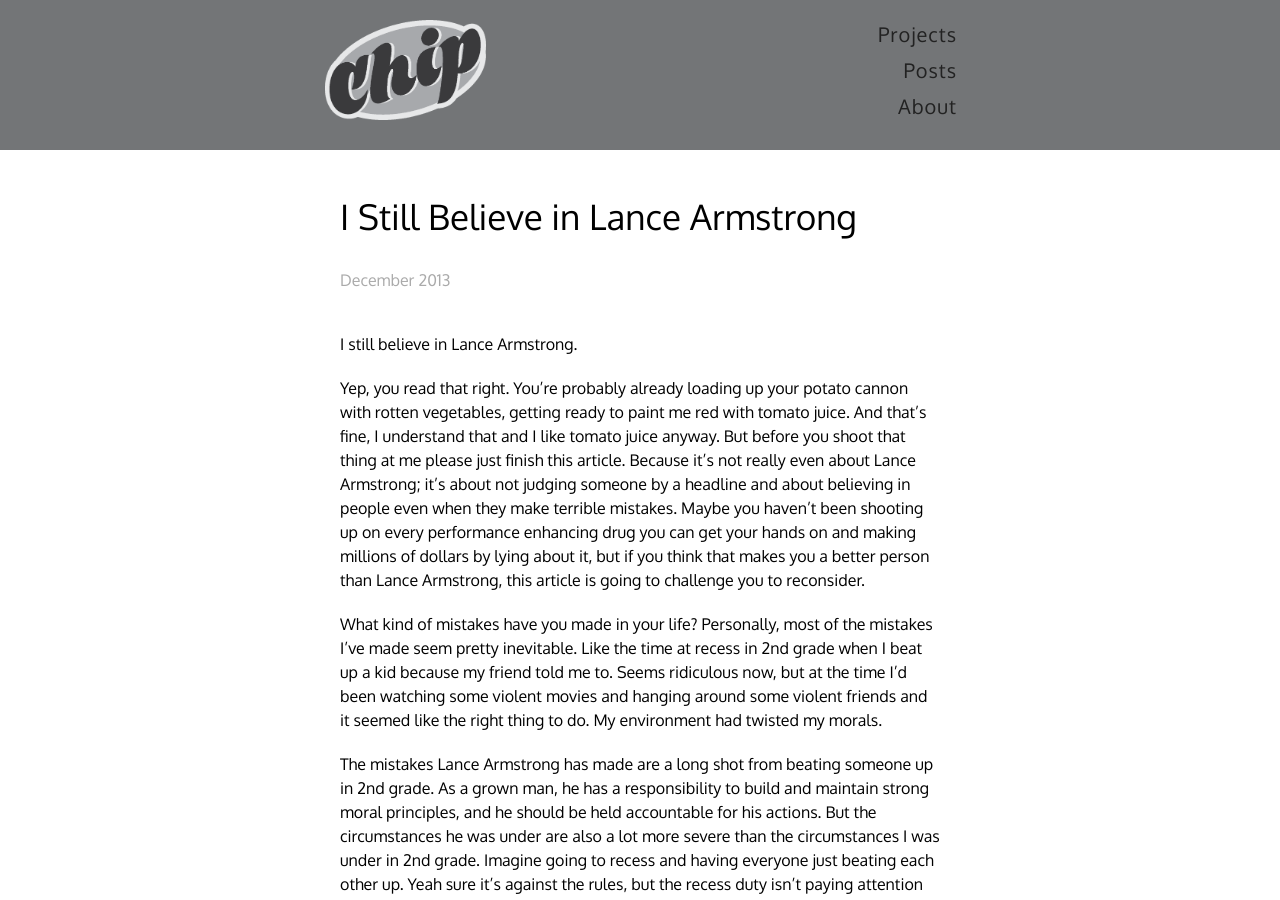
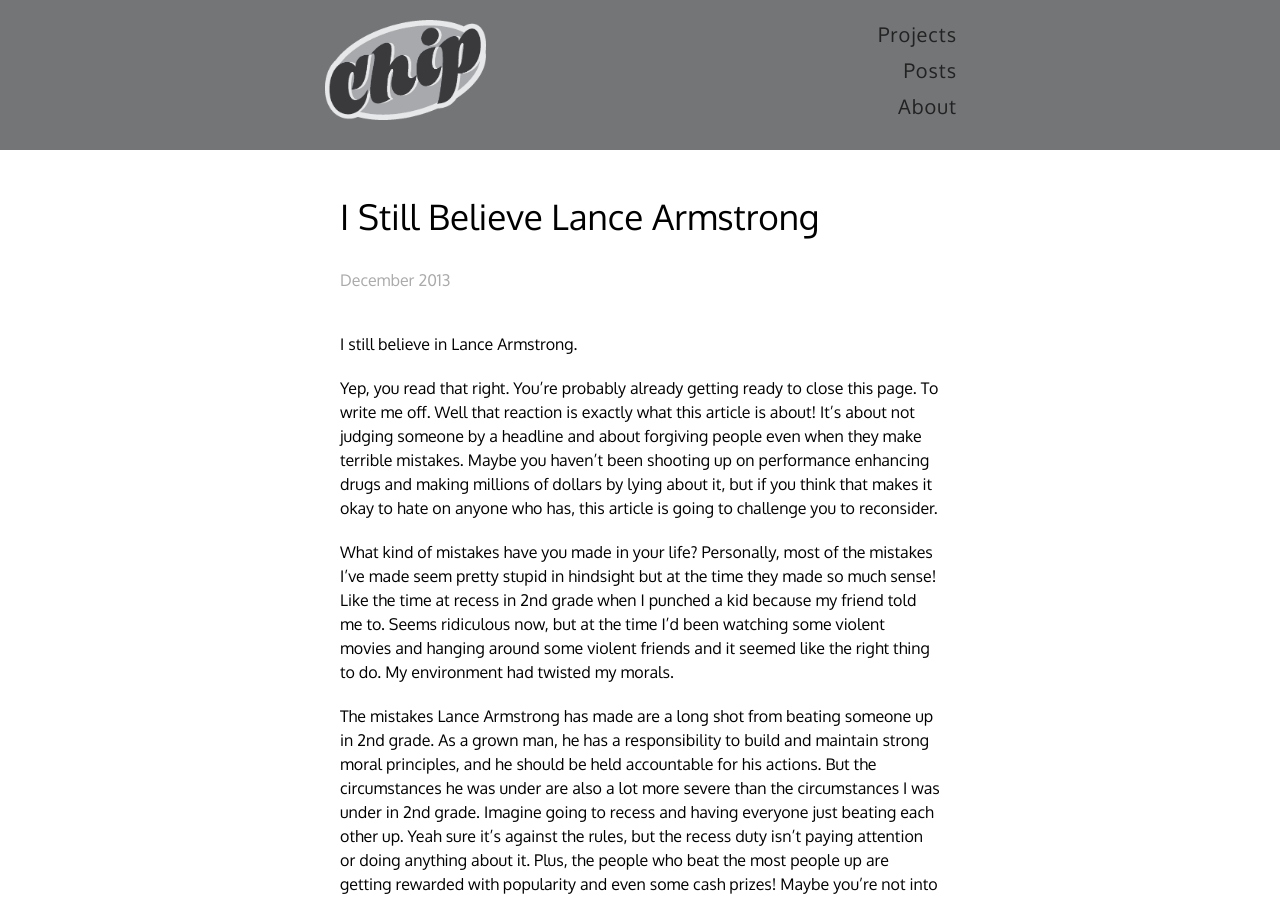
Before and after one commit to chipjacks/chipjacks.github.io, a Jekyll site: the page built from _posts/2013-12-28-lance-armstrong.markdown, in a window 1280 px wide and 900 px high. Built offline with Jekyll 4.4.1, drawn with Linux system fonts in a browser that asks for light colours; some of the changed text lies outside the part shown.

Commit message:
Update Lance Armstrong post.

```diff
--- a/_posts/2013-12-28-lance-armstrong.markdown
+++ b/_posts/2013-12-28-lance-armstrong.markdown
@@ -1,31 +1,28 @@
 ---
 layout: post
-title:  "I Still Believe in Lance Armstrong"
+title:  "I Still Believe Lance Armstrong"
 date: 2013-12-28
-snippet: "On not judging someone by a headline and on believing in people even
+snippet: "On not judging someone by a headline and on forgiving people even
 when they make terrible mistakes."
 categories: posts
 ---
 
 I still believe in Lance Armstrong.
 
-Yep, you read that right. You’re probably already loading up your potato cannon
-with rotten vegetables, getting ready to paint me red with tomato juice. And
-that’s fine, I understand that and I like tomato juice anyway. But before you
-shoot that thing at me please just finish this article. Because it’s not really
-even about Lance Armstrong; it’s about not judging someone by a headline and
-about believing in people even when they make terrible mistakes. Maybe you
-haven’t been shooting up on every performance enhancing drug you can get your
-hands on and making millions of dollars by lying about it, but if you think that
-makes you a better person than Lance Armstrong, this article is going to
-challenge you to reconsider.
+Yep, you read that right. You’re probably already getting ready to close this
+page. To write me off. Well that reaction is exactly what this article is
+about! It’s about not judging someone by a headline and about
+forgiving people even when they make terrible mistakes. Maybe you haven’t
+been shooting up on performance enhancing drugs and making millions of
+dollars by lying about it, but if you think that makes it okay to hate on
+anyone who has, this article is going to challenge you to reconsider.
 
 What kind of mistakes have you made in your life? Personally, most of the
-mistakes I’ve made seem pretty inevitable. Like the time at recess in 2nd grade
-when I beat up a kid because my friend told me to. Seems ridiculous now, but at
-the time I’d been watching some violent movies and hanging around some violent
-friends and it seemed like the right thing to do. My environment had twisted my
-morals.
+mistakes I’ve made seem pretty stupid in hindsight but at the time they made
+so much sense! Like the time at recess in 2nd grade when I punched a kid
+because my friend told me to. Seems ridiculous now, but at the time I’d been
+watching some violent movies and hanging around some violent friends and it
+seemed like the right thing to do. My environment had twisted my morals.
 
 The mistakes Lance Armstrong has made are a long shot from beating someone up in
 2nd grade. As a grown man, he has a responsibility to build and maintain strong
@@ -112,16 +109,6 @@ to commit the crime. I’m not blaming the media for this—it would be pretty
 unrealistic to expect much more—but overtime I think this approach desensitizes
 people.
 
-Take Compton for example. If you hear about people shooting each other in
-Compton enough times on the news, then you’re probably going to start thinking
-Compton must just be full of bad people.  You start to think about how different
-the people in Compton must be from you, and how you are such a good person for
-not shooting anyone on your way to work this morning. You might stop caring
-about the people of Compton, maybe you even wish all those people would just
-disappear and stop causing so many problems for the world. But it’s not like
-everyone born in Compton is born a bad person. They just grow up in a difficult
-environment and it shapes their decisions.
-
 I’m not saying these people shouldn’t be held accountable and punished for their
 crimes. What I am saying is that as individuals, we can do a better job of
 trying to understand each other’s mistakes. Hating someone for making a mistake
@@ -143,6 +130,8 @@ ass 6 hours a day. What are you on?”
 It took me a long time to believe he had been lying and to come to terms with
 the fact that he had cheated. I still can’t even begin to understand how he
 brought himself to threaten and sue people who told the truth about him. But
-that doesn’t matter, what matters is that I’m not going to just give up on him.
-I’m going to keep working to understand him with the hope of someday being able
-to forgive him.
+the point is I'm not going to let myself just jump to hatred! I'm gonna let
+the story finish. I'm going to still look for and appreciate the good in him,
+even when the news is only filled with the bad. We're all complicated
+people, we all make mistakes, and we all deserve to be seen from a wider
+perspective than one headline allows.
```
